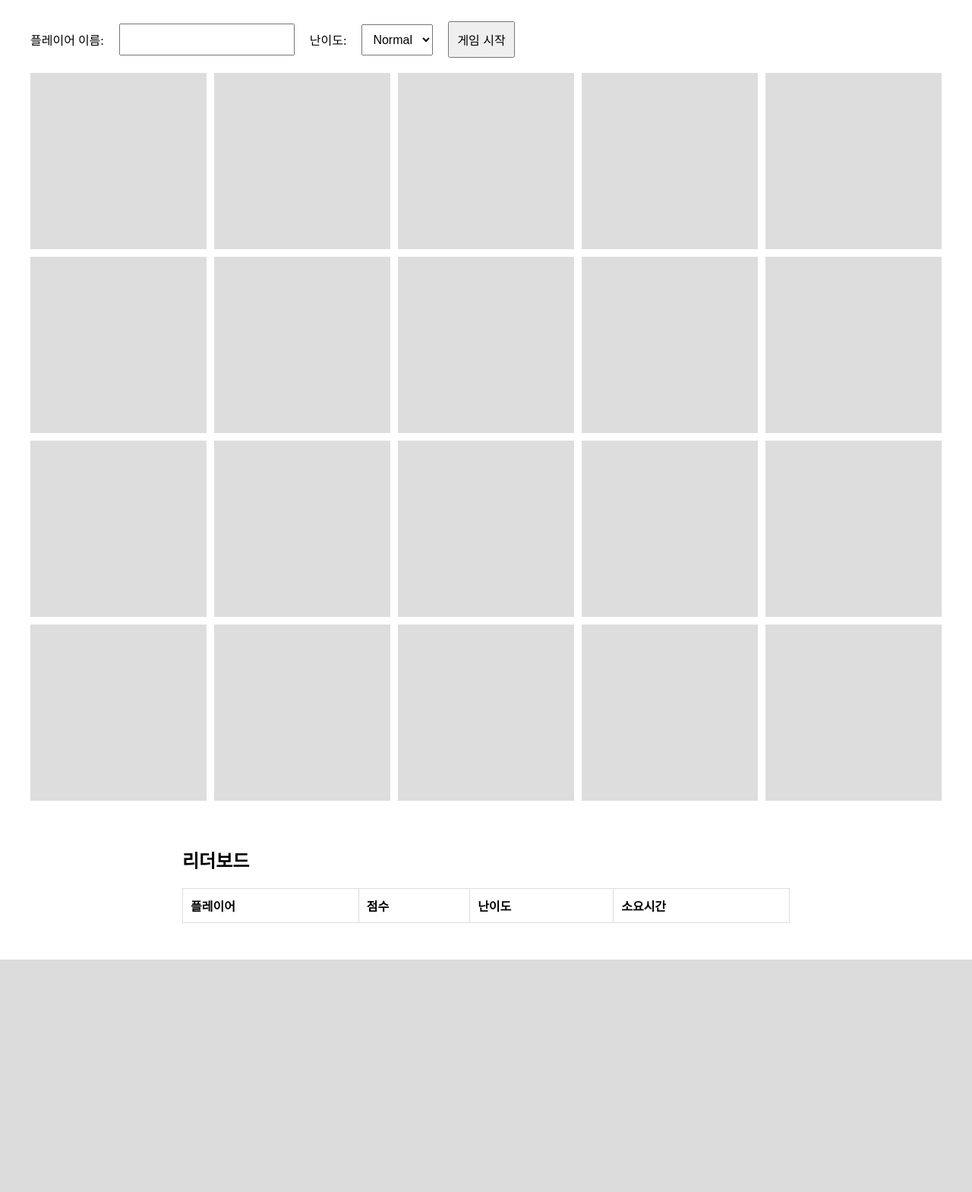
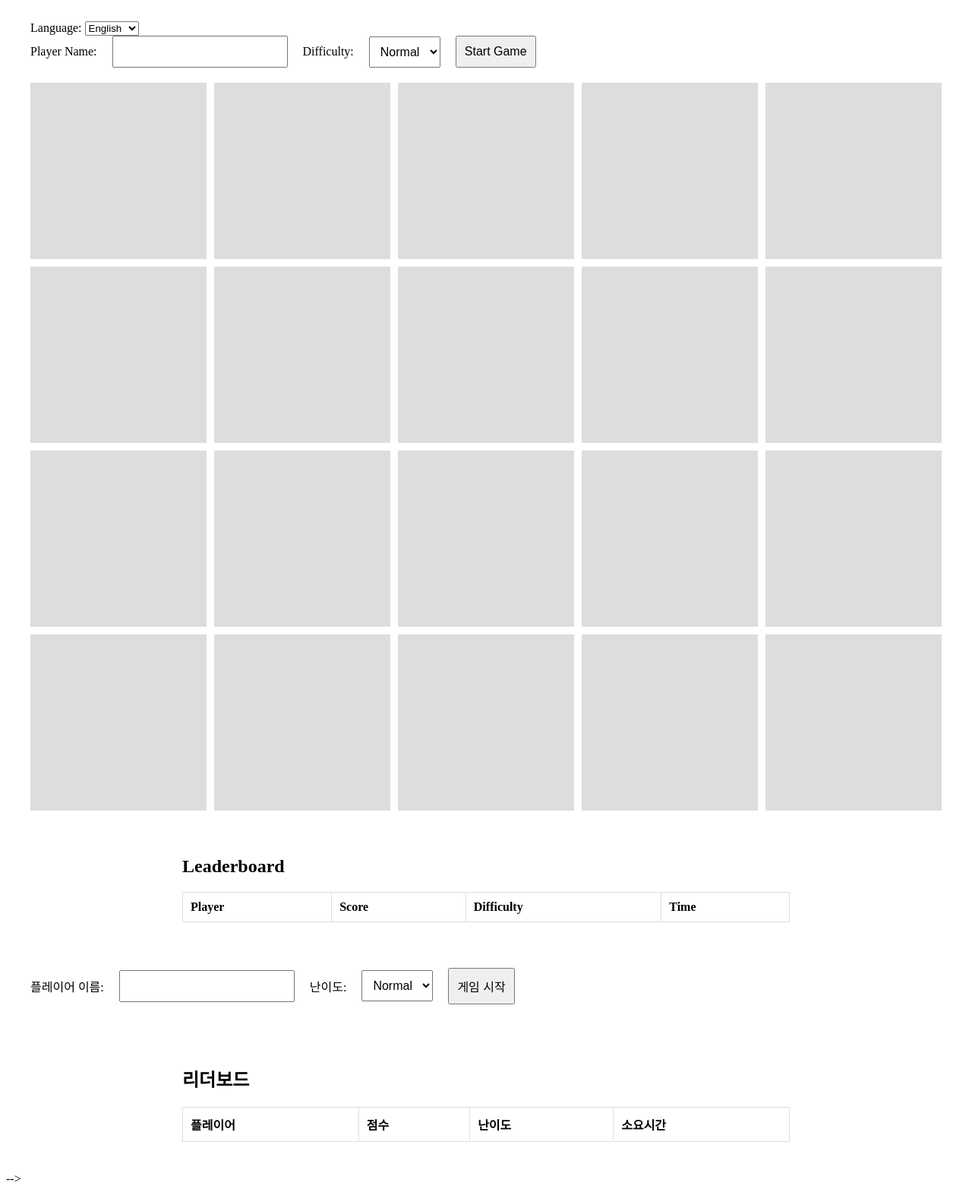
Before and after one commit to jpjp92/test_match, a Flask app: page / in a window 1280 px wide. Shown: the whole page at 76% size. Before the commit the page ends 1263 px from the top, so only its background shows below. Run offline with Flask 3, Linux system fonts and the light colour scheme; lists and menus that the app fills with data are empty.

Commit message:
Update index.html

```diff
--- a/templates/index.html
+++ b/templates/index.html
@@ -1,28 +1,62 @@
-<!-- <!DOCTYPE html>
+<!DOCTYPE html>
 <html>
 <head>
-    <title>이미지 맞추기 게임</title>
-    <link rel="stylesheet" href="/static/css/styles.css">
+    <title data-i18n="pageTitle">Image Matching Game</title>
+    <link rel="stylesheet" href="{{ url_for('static', filename='css/style.css') }}">
 </head>
 <body>
-    <h1>이미지 맞추기 게임</h1>
-    <form id="start-game-form">
-        <label for="player_name">플레이어 이름:</label>
-        <input type="text" id="player_name" name="player_name" required>
-        <label for="difficulty">난이도:</label>
-        <select id="difficulty" name="difficulty">
-            <option value="easy">Easy</option>
-            <option value="normal" selected>Normal</option>
-        </select>
-        <button type="submit">게임 시작</button>
-    </form>
-    <div id="game-board"></div>
+    <div class="game-container">
+        <!-- Language Selector -->
+        <div class="language-controls">
+            <label for="languageSelector">Language:</label>
+            <select id="languageSelector" class="form-control">
+                <option value="en">English</option>
+                <option value="es">Español</option>
+                <option value="ko">한국어</option>
+            </select>
+        </div>
+
+        <form id="gameForm" onsubmit="return false;" class="controls">
+            <label for="playerName" data-i18n="playerNameLabel">Player Name:</label>
+            <input type="text" id="playerName" required>
+
+            <label for="difficulty" data-i18n="difficultyLabel">Difficulty:</label>
+            <select id="difficulty">
+                <option value="easy" data-i18n="difficultyEasy">Easy</option>
+                <option value="normal" selected data-i18n="difficultyNormal">Normal</option>
+            </select>
+
+            <button id="startButton" type="button" data-i18n="startButton">Start Game</button>
+        </form>
+
+        <div id="gameStatus">
+            <div id="status"></div>
+            <div id="timer"></div>
+        </div>
+
+        <div id="gameBoard" class="game-board"></div>
+
+        <div id="leaderboard" class="leaderboard">
+            <h2 data-i18n="leaderboardTitle">Leaderboard</h2>
+            <table id="scoresTable">
+                <thead>
+                    <tr>
+                        <th data-i18n="playerHeader">Player</th>
+                        <th data-i18n="scoreHeader">Score</th>
+                        <th data-i18n="difficultyHeader">Difficulty</th>
+                        <th data-i18n="timeHeader">Time</th>
+                    </tr>
+                </thead>
+                <tbody></tbody>
+            </table>
+        </div>
+    </div>
     <script src="/static/js/game.js"></script>
 </body>
 </html>
- -->
 
-<!DOCTYPE html>
+
+<!-- <!DOCTYPE html>
 <html>
 <head>
     <title>이미지 맞추기 게임</title>
@@ -71,3 +105,4 @@
 </html>
     </table>
 </div>
+ -->
```
